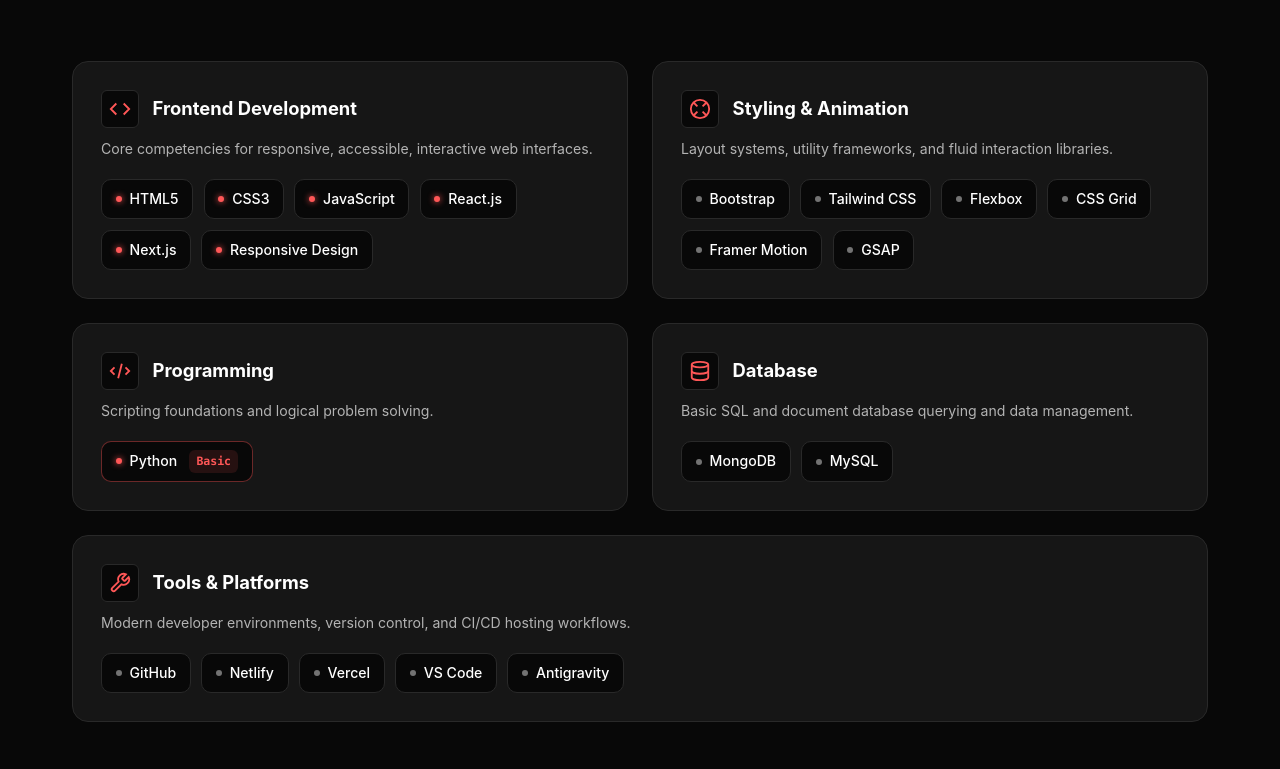
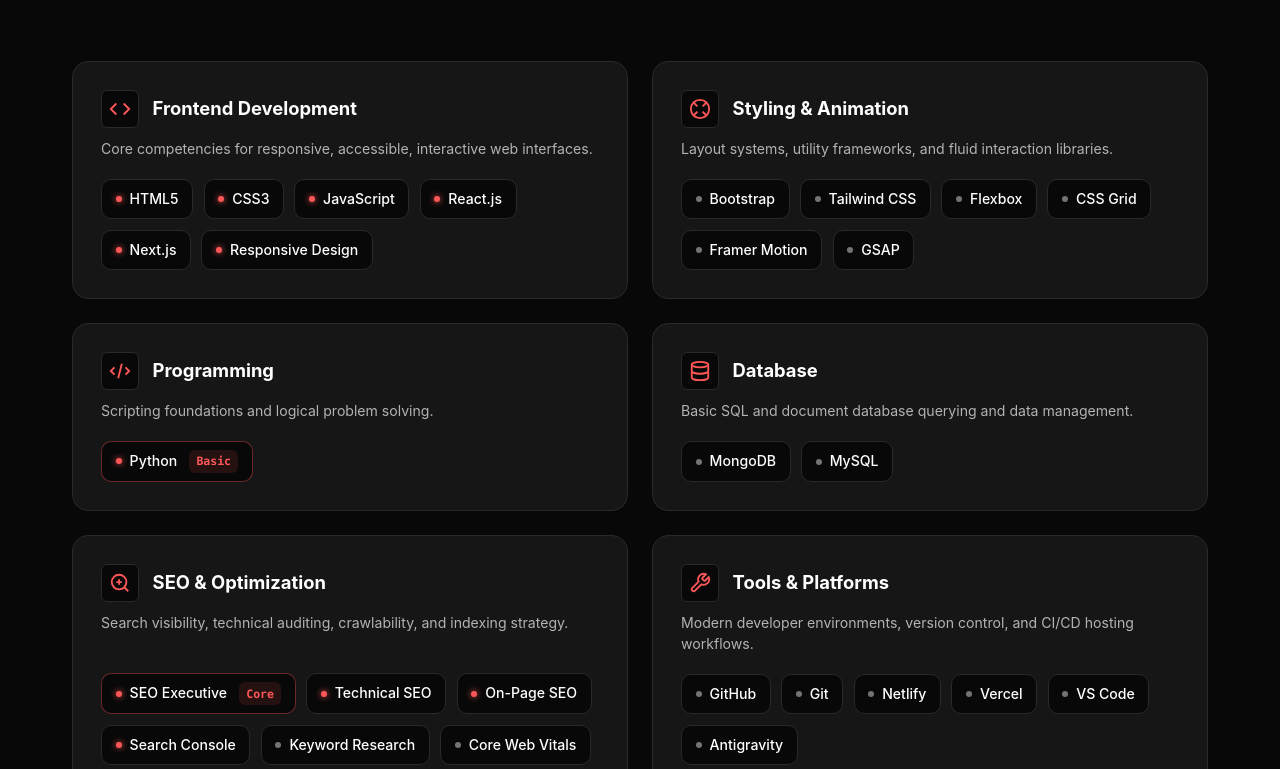
Before and after one commit to imayush36/My-portfolio, a plain HTML site: page index.html in a window 1280 px wide. Shown: the part 2031-2800 px from the top of the page. Drawn offline with Linux system fonts and the light colour scheme.

Commit message:
Add SEO Executive skill, category, and typing role

```diff
--- a/index.html
+++ b/index.html
@@ -6,10 +6,10 @@
   <meta http-equiv="X-UA-Compatible" content="IE=edge">
 
   <!-- Primary Meta Tags -->
-  <title>Ayush Kumar Mishra | Web Developer Portfolio | Lucknow, India</title>
-  <meta name="title" content="Ayush Kumar Mishra | Web Developer Portfolio | Lucknow, India">
-  <meta name="description" content="Portfolio of Ayush Kumar Mishra, Web Developer based in Lucknow, India. Specializing in modern, responsive web development with HTML5, CSS3, JavaScript, React.js, and Next.js.">
-  <meta name="keywords" content="Ayush Kumar Mishra, Web Developer Lucknow, Frontend Developer Lucknow, Ayush Mishra, React Developer, Next.js, HTML5, CSS3, JavaScript, Responsive Web Design, Shine Infosolutions">
+  <title>Ayush Kumar Mishra | Web Developer &amp; SEO Executive | Lucknow, India</title>
+  <meta name="title" content="Ayush Kumar Mishra | Web Developer &amp; SEO Executive | Lucknow, India">
+  <meta name="description" content="Portfolio of Ayush Kumar Mishra, Web Developer &amp; SEO Executive based in Lucknow, India. Specializing in responsive web development, technical SEO, HTML5, CSS3, JavaScript, React.js, and Next.js.">
+  <meta name="keywords" content="Ayush Kumar Mishra, Web Developer Lucknow, SEO Executive Lucknow, SEO Specialist, Frontend Developer Lucknow, Ayush Mishra, Technical SEO, Google Search Console, React Developer, Next.js, HTML5, CSS3, JavaScript, Responsive Web Design, Shine Infosolutions">
   <meta name="author" content="Ayush Kumar Mishra">
   <meta name="theme-color" content="#080808">
   <meta name="color-scheme" content="dark">
@@ -34,22 +34,22 @@
   <meta property="og:url" content="https://ayush-portfolio.vercel.app/">
   <meta property="og:site_name" content="Ayush Kumar Mishra Portfolio">
   <meta property="og:locale" content="en_US">
-  <meta property="og:title" content="Ayush Kumar Mishra | Web Developer Portfolio">
-  <meta property="og:description" content="Web Developer at Shine Infosolutions based in Lucknow, India. Building high-performance, responsive web interfaces with modern frontend technologies.">
+  <meta property="og:title" content="Ayush Kumar Mishra | Web Developer &amp; SEO Executive Portfolio">
+  <meta property="og:description" content="Web Developer &amp; SEO Executive at Shine Infosolutions based in Lucknow, India. Building high-performance, SEO-optimized, responsive web interfaces with modern frontend technologies.">
   <meta property="og:image" content="https://ayush-portfolio.vercel.app/assets/images/og-preview.svg">
   <meta property="og:image:secure_url" content="https://ayush-portfolio.vercel.app/assets/images/og-preview.svg">
   <meta property="og:image:type" content="image/svg+xml">
   <meta property="og:image:width" content="1200">
   <meta property="og:image:height" content="630">
-  <meta property="og:image:alt" content="Ayush Kumar Mishra - Web Developer Portfolio Preview">
+  <meta property="og:image:alt" content="Ayush Kumar Mishra - Web Developer &amp; SEO Executive Portfolio Preview">
 
   <!-- Twitter Card -->
   <meta name="twitter:card" content="summary_large_image">
   <meta name="twitter:url" content="https://ayush-portfolio.vercel.app/">
-  <meta name="twitter:title" content="Ayush Kumar Mishra | Web Developer Portfolio">
-  <meta name="twitter:description" content="Web Developer at Shine Infosolutions based in Lucknow, India. Building modern, responsive web experiences.">
+  <meta name="twitter:title" content="Ayush Kumar Mishra | Web Developer &amp; SEO Executive Portfolio">
+  <meta name="twitter:description" content="Web Developer &amp; SEO Executive at Shine Infosolutions based in Lucknow, India. Building modern, SEO-optimized web experiences.">
   <meta name="twitter:image" content="https://ayush-portfolio.vercel.app/assets/images/og-preview.svg">
-  <meta name="twitter:image:alt" content="Ayush Kumar Mishra - Web Developer Portfolio Preview">
+  <meta name="twitter:image:alt" content="Ayush Kumar Mishra - Web Developer &amp; SEO Executive Portfolio Preview">
 
   <!-- Mobile & PWA Compatibility -->
   <meta name="mobile-web-app-capable" content="yes">
@@ -70,8 +70,8 @@
         "@type": "WebSite",
         "@id": "https://ayush-portfolio.vercel.app/#website",
         "url": "https://ayush-portfolio.vercel.app/",
-        "name": "Ayush Kumar Mishra | Web Developer Portfolio",
-        "description": "Portfolio of Ayush Kumar Mishra, Web Developer specializing in responsive design, HTML5, CSS3, JavaScript, React.js, and Next.js.",
+        "name": "Ayush Kumar Mishra | Web Developer & SEO Executive Portfolio",
+        "description": "Portfolio of Ayush Kumar Mishra, Web Developer & SEO Executive specializing in responsive design, technical SEO, HTML5, CSS3, JavaScript, React.js, and Next.js.",
         "publisher": {
           "@id": "https://ayush-portfolio.vercel.app/#person"
         },
@@ -83,7 +83,7 @@
         "name": "Ayush Kumar Mishra",
         "givenName": "Ayush Kumar",
         "familyName": "Mishra",
-        "jobTitle": "Web Developer",
+        "jobTitle": "Web Developer & SEO Executive",
         "worksFor": {
           "@type": "Organization",
           "name": "Shine Infosolutions"
@@ -104,6 +104,12 @@
         "knowsAbout": [
           "Web Development",
           "Frontend Development",
+          "SEO Executive",
+          "Search Engine Optimization (SEO)",
+          "Technical SEO",
+          "Google Search Console",
+          "On-Page SEO",
+          "Core Web Vitals",
           "HTML5",
           "CSS3",
           "JavaScript",
@@ -343,7 +349,7 @@
               <pre><code><span class="code-comment">// Developer Profile & Core Stack</span>
 <span class="code-keyword">const</span> <span class="code-var">developer</span> = {
   <span class="code-prop">name</span>: <span class="code-str">"Ayush Kumar Mishra"</span>,
-  <span class="code-prop">role</span>: <span class="code-str">"Web Developer"</span>,
+  <span class="code-prop">role</span>: <span class="code-str">"Web Developer &amp; SEO Executive"</span>,
   <span class="code-prop">location</span>: <span class="code-str">"Lucknow, UP, India"</span>,
   <span class="code-prop">experience</span>: <span class="code-str">"August 2026 – Present (Shine Infosolutions)"</span>,
   <span class="code-prop">frontendStack</span>: [
@@ -449,7 +455,7 @@
                 </div>
                 <div>
                   <h4 class="info-name">Ayush Kumar Mishra</h4>
-                  <span class="info-badge">Web Developer</span>
+                  <span class="info-badge">Web Developer &amp; SEO Executive</span>
                 </div>
               </div>
 
@@ -462,7 +468,7 @@
                 </div>
                 <div class="info-item">
                   <span class="info-label">Role</span>
-                  <span class="info-value">Web Developer</span>
+                  <span class="info-value">Web Developer &amp; SEO Executive</span>
                 </div>
                 <div class="info-item">
                   <span class="info-label">Location</span>
@@ -646,8 +652,51 @@
             </div>
           </div>
 
-          <!-- Category 5: Tools and Platforms -->
-          <div class="skill-category-card full-width-card">
+          <!-- Category 5: SEO & Search Optimization -->
+          <div class="skill-category-card">
+            <div class="category-header">
+              <div class="category-icon-box">
+                <svg width="22" height="22" viewBox="0 0 24 24" fill="none" stroke="currentColor" stroke-width="2">
+                  <circle cx="11" cy="11" r="8"></circle>
+                  <line x1="21" y1="21" x2="16.65" y2="16.65"></line>
+                  <line x1="11" y1="8" x2="11" y2="14"></line>
+                  <line x1="8" y1="11" x2="14" y2="11"></line>
+                </svg>
+              </div>
+              <h3 class="category-title">SEO &amp; Optimization</h3>
+            </div>
+            <p class="category-desc">Search visibility, technical auditing, crawlability, and indexing strategy.</p>
+            <div class="skill-items-container">
+              <div class="skill-pill badge-highlighted" title="SEO Executive">
+                <span class="pill-dot red"></span>
+                <span class="pill-text">SEO Executive</span>
+                <span class="sub-badge">Core</span>
+              </div>
+              <div class="skill-pill" title="Technical SEO & XML Sitemaps">
+                <span class="pill-dot red"></span>
+                <span class="pill-text">Technical SEO</span>
+              </div>
+              <div class="skill-pill" title="On-Page SEO & Content Structure">
+                <span class="pill-dot red"></span>
+                <span class="pill-text">On-Page SEO</span>
+              </div>
+              <div class="skill-pill" title="Google Search Console Monitoring">
+                <span class="pill-dot red"></span>
+                <span class="pill-text">Search Console</span>
+              </div>
+              <div class="skill-pill" title="Keyword Research & Target Intent">
+                <span class="pill-dot"></span>
+                <span class="pill-text">Keyword Research</span>
+              </div>
+              <div class="skill-pill" title="Core Web Vitals & PageSpeed">
+                <span class="pill-dot"></span>
+                <span class="pill-text">Core Web Vitals</span>
+              </div>
+            </div>
+          </div>
+
+          <!-- Category 6: Tools and Platforms -->
+          <div class="skill-category-card">
             <div class="category-header">
               <div class="category-icon-box">
                 <svg width="22" height="22" viewBox="0 0 24 24" fill="none" stroke="currentColor" stroke-width="2">
@@ -661,6 +710,10 @@
               <div class="skill-pill">
                 <span class="pill-dot"></span>
                 <span class="pill-text">GitHub</span>
+              </div>
+              <div class="skill-pill">
+                <span class="pill-dot"></span>
+                <span class="pill-text">Git</span>
               </div>
               <div class="skill-pill">
                 <span class="pill-dot"></span>
--- a/js/script.js
+++ b/js/script.js
@@ -22,6 +22,7 @@
 
     const roles = [
       'Web Developer',
+      'SEO Executive',
       'Frontend Developer',
       'UI-Focused Developer'
     ];
```
Also changed, not shown: README.md.
